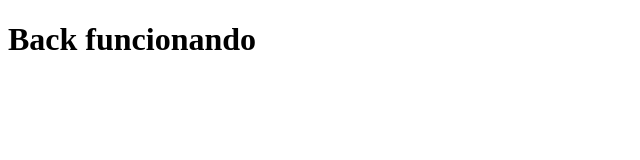
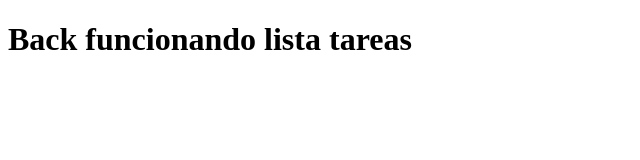
Before and after one commit to CosmeNicolas/backEndListadeTareas, a website: page public/index.html in a window 1280 px wide. Shown: the whole page, without its empty margins (0-640 px from the left). Drawn offline with Linux system fonts and the light colour scheme.

Commit message:
cambie el  h1 del index html de la carpeta public , para que en producción sea diferenciado que esta corriendo el backend

```diff
--- a/public/index.html
+++ b/public/index.html
@@ -6,6 +6,6 @@
     <title>BackListaTareas</title>
 </head>
 <body>
-    <h1>Back funcionando</h1>
+    <h1>Back funcionando lista tareas</h1>
 </body>
 </html>
```
